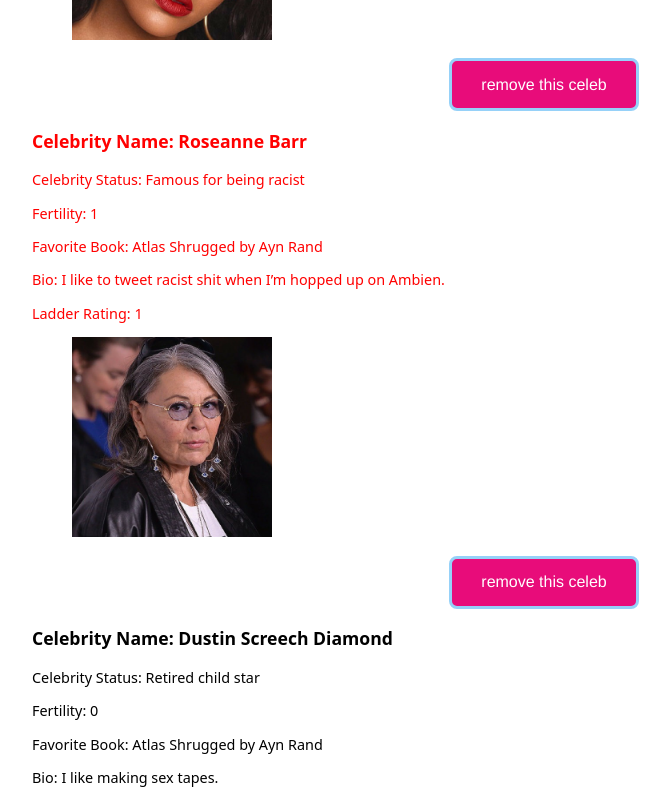
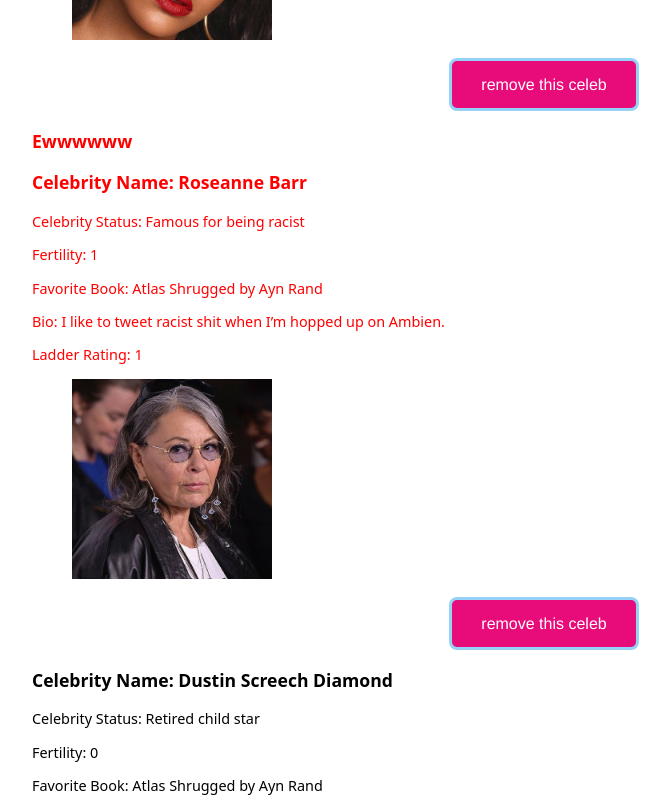
Before and after one commit to alchemy-bootcamp-two-summer-2018/list-of-vue, a Vue app: page / in a window 1280 px wide. Shown: the part 9280-10080 px from the top of the page, without its empty margins (104-774 px from the left). Built offline with nearby package versions, Linux system fonts and the light colour scheme.

Commit message:
stephanie suggestions

```diff
--- a/babel.config.js
+++ b/babel.config.js
@@ -1,5 +1,7 @@
+/* eslint-env node */
+
 module.exports = {
   presets: [
     '@vue/app'
   ]
-}
+};
--- a/src/components/Celeb.vue
+++ b/src/components/Celeb.vue
@@ -1,5 +1,6 @@
 <template>
     <div class="bio" v-bind:class="{ racist: celeb.celebStatus === 'Famous for being racist' }">
+        <h3 v-if="celeb.celebStatus === 'Famous for being racist'" > Ewwwwww </h3>
         <h3> <span class="celeb-prop"> Celebrity Name: </span> {{celeb.name}} </h3>
         <p> <span class="celeb-prop"> Celebrity Status: </span> {{celeb.celebStatus}} </p>
         <p> <span class="celeb-prop"> Fertility: </span> {{celeb.fertility}} </p>
```
Also changed, not shown: .travis.yml (added).
